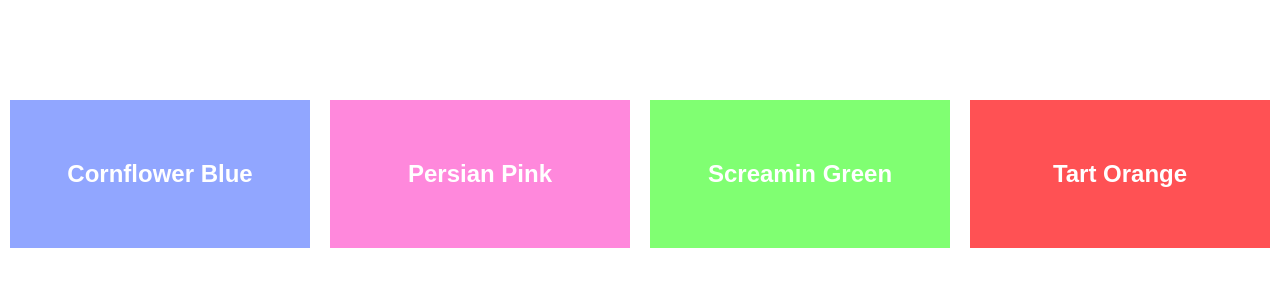
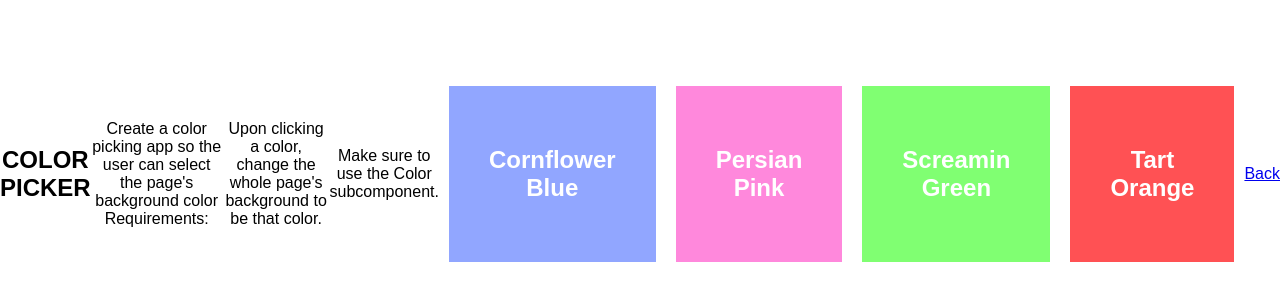
Before and after one commit to marinaaglic/react-exercises, a React (Vite) app: page /color-picker in a window 1280 px wide. Shown: the part 226-526 px from the top of the page. Built offline with nearby package versions, Linux system fonts and the light colour scheme.

Commit message:
added task text

```diff
--- a/src/pages/ColorPicker.tsx
+++ b/src/pages/ColorPicker.tsx
@@ -1,12 +1,6 @@
-/* TASK
-Create a color picking app so the user can select the page's background color
-Requirements:
-- Upon clicking a color, change the whole page's background to be that color
-- Make sure to use the Color subcomponent
-*/
-
 import { useState } from "react";
 import Color from "../components/Color";
+import { Link } from "react-router-dom";
 
 const colors = [
   {
@@ -35,7 +29,18 @@ export default function ColorPicker() {
     setBackgroundColor(hex);
   }
   return (
+    <>
       <div className="page" style={{ backgroundColor }}>
+        <h2>COLOR PICKER</h2>
+        <p>
+          Create a color picking app so the user can select the page's
+          background color Requirements:
+        </p>
+        <p>
+          Upon clicking a color, change the whole page's background to be that
+          color.
+        </p>
+        <p>Make sure to use the Color subcomponent.</p>
         {colors.map((color) => (
           <Color
             key={color.hex}
@@ -44,6 +49,8 @@ export default function ColorPicker() {
             onClick={() => handleClick(color.hex)}
           />
         ))}
+        <Link to="/">Back</Link>
       </div>
+    </>
   );
 }
```
Also changed, not shown: src/index.css (line endings or trailing spaces). Lines whose indentation alone changed are shown as unchanged.
